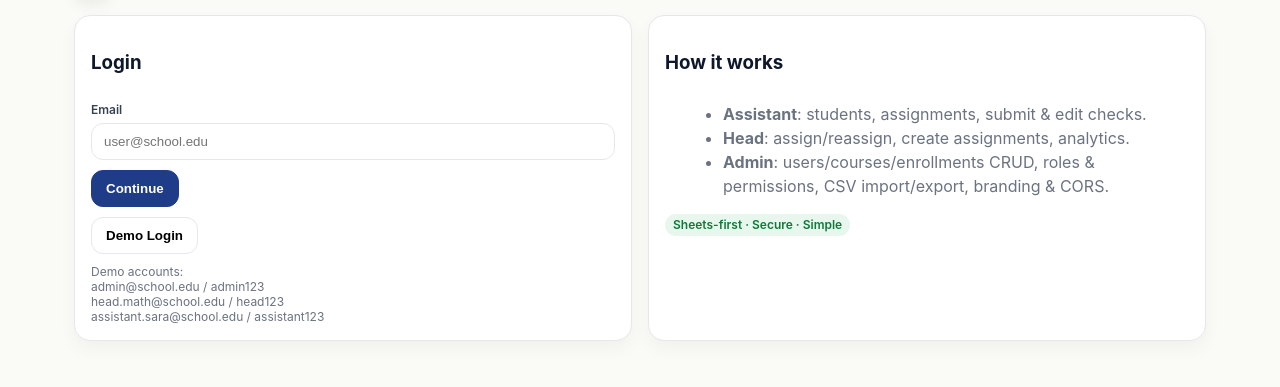
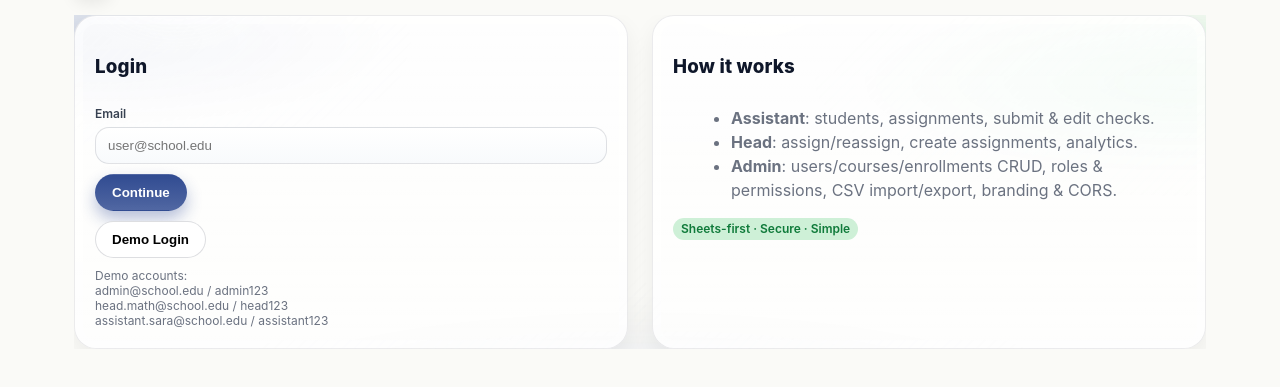
Before and after one commit to YAFAR-Playz/radsystems-portal, a plain HTML site: page index.html in a window 1280 px wide. Shown: the part 63-450 px from the top of the page. Drawn offline with nearby package versions, Linux system fonts and the light colour scheme; no server answers.

Commit message:
Update base.css

```diff
--- a/styles/base.css
+++ b/styles/base.css
@@ -192,3 +192,117 @@ label input[type="checkbox"]{ margin-right:6px; }
 .badge.role-hr{background:#fff7f0;color:#9a4d00;border:1px solid #ffd9b3}
 .badge.role-finance{background:#f0fbff;color:#0b5d7a;border:1px solid #cdefff}
 .badge.role-parent{background:#f7f7ff;color:#3d39a5;border:1px solid #dfdefe}
+
+/* Login page visual refresh — drop-in CSS overrides
+   Safe: no HTML/JS changes needed. Scope: #view-login only.
+   Usage: add <link rel="stylesheet" href="styles/login-refresh.css"> after core.css in index.html
+   or paste at the very end of styles/base.css. */
+
+/* Root helpers from admin branding */
+:root{
+  --login-bg1: color-mix(in oklab, var(--brand-blue) 20%, transparent);
+  --login-bg2: color-mix(in oklab, var(--accent-2) 16%, transparent);
+  --glass: rgba(255,255,255,.72);
+  --glass-hr: rgba(15,23,42,.08);
+}
+
+/* Scene background with soft animated light and subtle texture */
+#view-login{ position: relative; isolation: isolate; overflow: hidden; }
+#view-login::before,
+#view-login::after{
+  content:""; position:absolute; inset:-10%; z-index:-1; pointer-events:none;
+  background:
+    radial-gradient(40% 35% at 10% 15%, var(--login-bg1), transparent 60%),
+    radial-gradient(45% 40% at 90% 25%, var(--login-bg2), transparent 60%),
+    radial-gradient(60% 60% at 50% 120%, color-mix(in oklab, var(--brand-blue) 12%, transparent), transparent 70%);
+  filter: blur(18px) saturate(120%);
+  transform: translateZ(0);
+  animation: loginGlow 16s ease-in-out infinite alternate;
+}
+#view-login::after{
+  background: repeating-linear-gradient(135deg, rgba(255,255,255,.04) 0 2px, rgba(255,255,255,0) 2px 8px);
+  mix-blend-mode: overlay; opacity:.35; filter: none; animation: none;
+}
+@keyframes loginGlow{ to{ transform: translate3d(0, -1.5%, 0) scale(1.01);} }
+
+/* Glass cards with depth + interactive hover */
+#view-login .card{
+  background: linear-gradient(180deg, rgba(255,255,255,.82), var(--glass));
+  border: 1px solid rgba(15,23,42,.08);
+  border-radius: 22px;
+  box-shadow:
+    0 10px 25px rgba(2,6,23,.06),
+    0 1px 0 0 rgba(255,255,255,.6) inset,
+    0 0 0 8px rgba(255,255,255,.35) inset;
+  transition: transform .25s ease, box-shadow .25s ease, border-color .25s ease;
+  position: relative;
+}
+#view-login .card:hover{
+  transform: translateY(-3px);
+  box-shadow:
+    0 18px 40px rgba(2,6,23,.12),
+    0 1px 0 0 rgba(255,255,255,.7) inset,
+    0 0 0 8px rgba(255,255,255,.4) inset;
+  border-color: rgba(15,23,42,.12);
+}
+/* Moving specular highlight */
+#view-login .card::after{
+  content:""; position:absolute; inset:0; border-radius:22px; pointer-events:none;
+  background: radial-gradient(180px 120px at var(--mx,20%) -10%, rgba(255,255,255,.75), transparent 60%);
+  mix-blend-mode: soft-light; opacity:.65; transition: opacity .25s ease;
+}
+#view-login .card:hover::after{ opacity:.85; }
+#view-login .card{ --mx: 18%; }
+#view-login .card:hover{ --mx: 50%; }
+
+/* Headings — crisper, branded tint */
+#view-login h3{ letter-spacing:.2px; font-weight:800; color: #0f172a; }
+
+/* Inputs — soft neumorphic surface + strong focus ring using branding */
+#view-login input[type="email"],
+#view-login input[type="password"],
+#view-login input[type="text"]{
+  border-radius: 14px; border:1px solid rgba(15,23,42,.12);
+  background: linear-gradient(180deg,#fff,#f8fafc);
+  box-shadow: 0 1px 0 rgba(255,255,255,.9) inset, 0 0 0 0 rgba(14,165,233,0);
+  transition: box-shadow .2s ease, border-color .2s ease, transform .06s ease;
+}
+#view-login input:focus{
+  outline: none; border-color: color-mix(in oklab, var(--brand-blue) 60%, #0000);
+  box-shadow:
+    0 0 0 3px color-mix(in oklab, var(--brand-blue) 22%, transparent),
+    0 1px 0 rgba(255,255,255,.9) inset;
+}
+#view-login input:hover{ transform: translateY(-1px); }
+
+/* Buttons — pill, depth, micro-interactions */
+#view-login .btn{ border-radius: 999px; padding: 10px 16px; }
+#view-login .btn.primary{
+  color:#fff; border-color: transparent;
+  background: linear-gradient(180deg, color-mix(in oklab, var(--brand-blue) 92%, #0000), color-mix(in oklab, var(--brand-blue) 78%, #0000));
+  box-shadow: 0 8px 16px color-mix(in oklab, var(--brand-blue) 32%, transparent);
+  transition: transform .12s ease, box-shadow .2s ease, filter .2s ease;
+}
+#view-login .btn.primary:hover{ transform: translateY(-2px); box-shadow: 0 12px 24px color-mix(in oklab, var(--brand-blue) 40%, transparent); }
+#view-login .btn.primary:active{ transform: translateY(0); filter: brightness(.96); }
+
+#view-login .btn:not(.primary){
+  background: #fff; border-color: rgba(15,23,42,.14);
+}
+#view-login .btn:not(.primary):hover{ box-shadow: 0 6px 14px rgba(2,6,23,.08); }
+
+/* Tiny badges under cards */
+#view-login .badge.ok{ background: color-mix(in oklab, var(--accent-2) 16%, #e7f7ee); color:#0f7a3a; }
+
+/* Layout polish for the two cards */
+#view-login.grid{ gap: 24px; }
+#view-login .card{ padding: 20px; }
+@media (max-width: 900px){
+  #view-login.grid{ grid-template-columns: 1fr; }
+}
+
+/* Respect reduced motion */
+@media (prefers-reduced-motion: reduce){
+  #view-login::before{ animation: none; }
+  #view-login .card, #view-login .btn, #view-login input{ transition: none; }
+}
```
